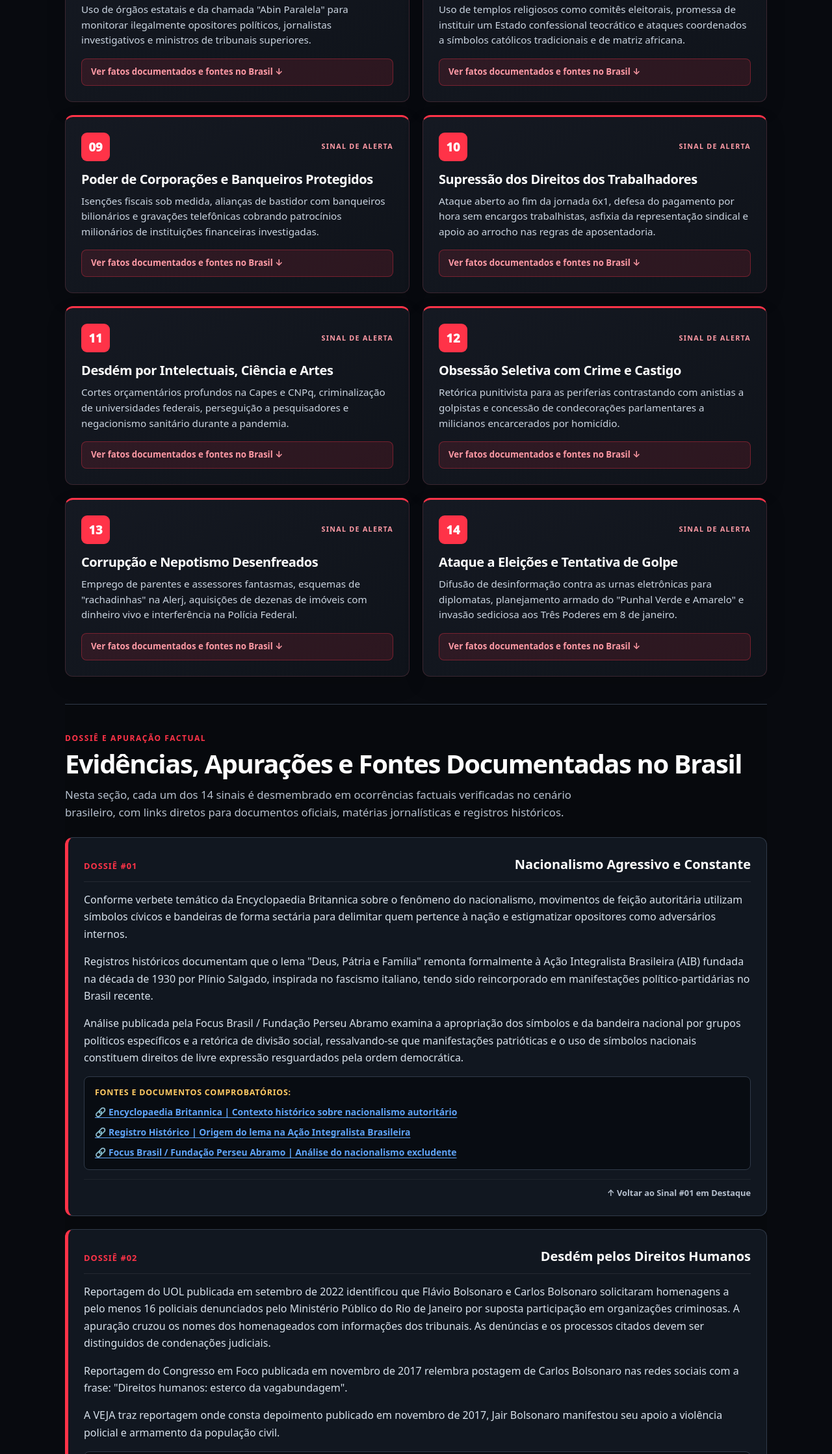
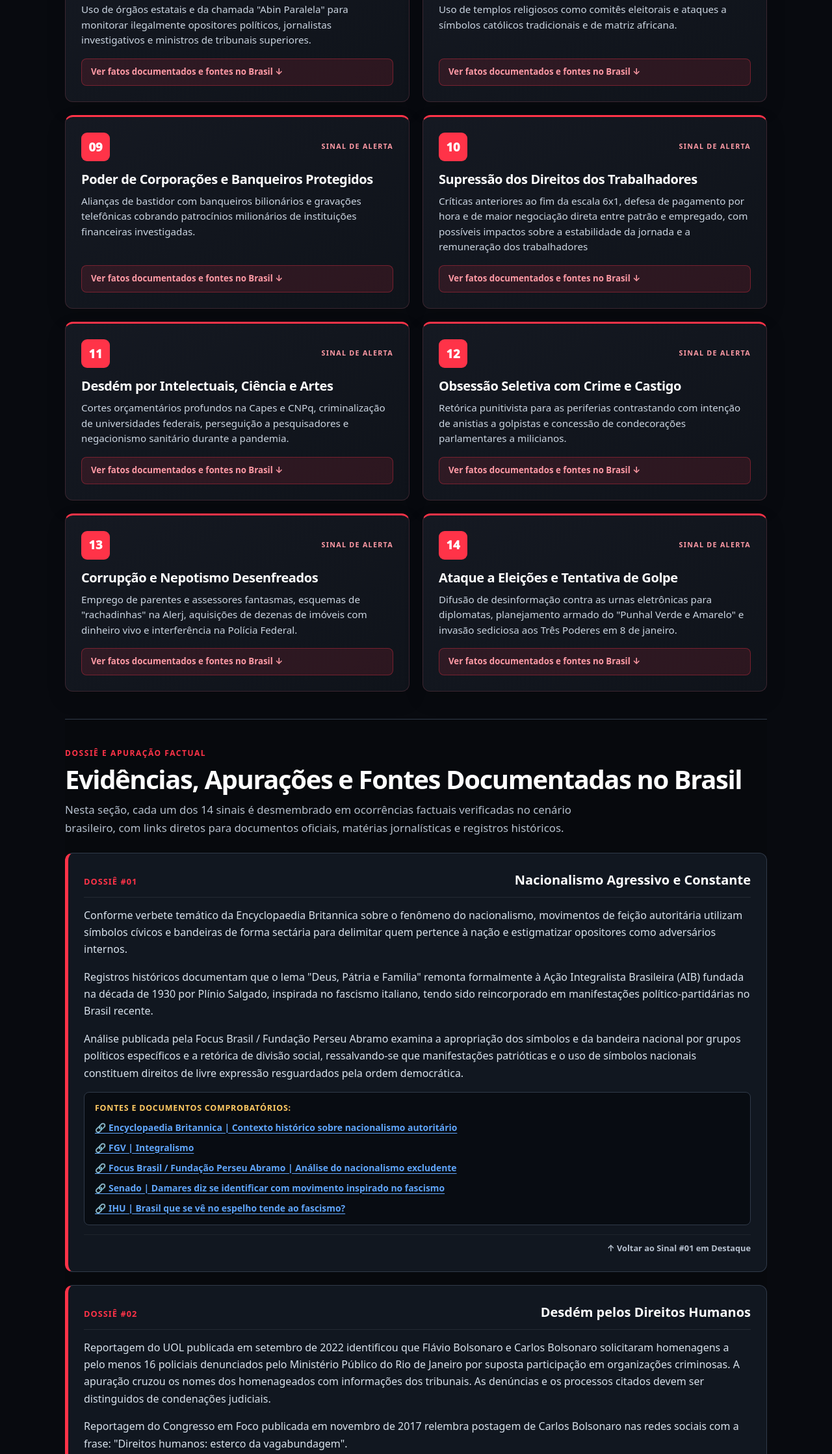
Before and after one commit to pirracabr/dossie-democratico-br, a website: page public/index.html in a window 1280 px wide. Shown: the part 2065-4302 px from the top of the page at 65% size. Drawn offline with Linux system fonts and the light colour scheme.

Commit message:
fix: update and add links to cover more confidence

```diff
--- a/public/index.html
+++ b/public/index.html
@@ -705,9 +705,8 @@
               <span class="severity">SINAL DE ALERTA</span>
             </div>
             <h3>Religião Entrelaçada ao Poder Político</h3>
-            <p class="summary">Uso de templos religiosos como comitês eleitorais, promessa de instituir um
-              Estado confessional teocrático e ataques coordenados a símbolos católicos tradicionais e de
-              matriz africana.</p>
+            <p class="summary">Uso de templos religiosos como comitês eleitorais e ataques a símbolos
+              católicos tradicionais e de matriz africana.</p>
           </div>
           <a class="card-cta" href="#dossie-alerta-08">Ver fatos documentados e fontes no Brasil &darr;</a>
         </article>
@@ -720,8 +719,8 @@
               <span class="severity">SINAL DE ALERTA</span>
             </div>
             <h3>Poder de Corporações e Banqueiros Protegidos</h3>
-            <p class="summary">Isenções fiscais sob medida, alianças de bastidor com banqueiros bilionários e
-              gravações telefônicas cobrando patrocínios milionários de instituições financeiras investigadas.
+            <p class="summary">Alianças de bastidor com banqueiros bilionários e gravações telefônicas cobrando
+              patrocínios milionários de instituições financeiras investigadas.
             </p>
           </div>
           <a class="card-cta" href="#dossie-alerta-09">Ver fatos documentados e fontes no Brasil &darr;</a>
@@ -735,8 +734,9 @@
               <span class="severity">SINAL DE ALERTA</span>
             </div>
             <h3>Supressão dos Direitos dos Trabalhadores</h3>
-            <p class="summary">Ataque aberto ao fim da jornada 6x1, defesa do pagamento por hora sem encargos
-              trabalhistas, asfixia da representação sindical e apoio ao arrocho nas regras de aposentadoria.
+            <p class="summary">Críticas anteriores ao fim da escala 6x1, defesa de pagamento por hora e de maior
+              negociação direta entre patrão e empregado, com possíveis impactos sobre a estabilidade da jornada e a
+              remuneração dos trabalhadores
             </p>
           </div>
           <a class="card-cta" href="#dossie-alerta-10">Ver fatos documentados e fontes no Brasil &darr;</a>
@@ -764,8 +764,9 @@
               <span class="severity">SINAL DE ALERTA</span>
             </div>
             <h3>Obsessão Seletiva com Crime e Castigo</h3>
-            <p class="summary">Retórica punitivista para as periferias contrastando com anistias a golpistas e
-              concessão de condecorações parlamentares a milicianos encarcerados por homicídio.</p>
+            <p class="summary">Retórica punitivista para as periferias contrastando com intenção de anistias a golpistas
+              e
+              concessão de condecorações parlamentares a milicianos.</p>
           </div>
           <a class="card-cta" href="#dossie-alerta-12">Ver fatos documentados e fontes no Brasil &darr;</a>
         </article>
@@ -844,15 +845,25 @@
                 target="_blank" rel="noopener noreferrer">
                 🔗 Encyclopaedia Britannica | Contexto histórico sobre nacionalismo autoritário
               </a>
-              <a class="source-link-item source-link"
-                href="https://pt.wikipedia.org/wiki/Deus,_p%C3%A1tria_e_fam%C3%ADlia" target="_blank"
+              <a class="source-link-item source-link" href="https://atlas.fgv.br/verbete/5925" target="_blank"
                 rel="noopener noreferrer">
-                🔗 Registro Histórico | Origem do lema na Ação Integralista Brasileira
+                🔗 FGV | Integralismo
               </a>
               <a class="source-link-item source-link" href="https://fpabramo.org.br/o-falso-patriota/" target="_blank"
                 rel="noopener noreferrer">
                 🔗 Focus Brasil / Fundação Perseu Abramo | Análise do nacionalismo excludente
               </a>
+              <a class="source-link-item source-link"
+                href="https://www2.senado.leg.br/bdsf/bitstream/handle/id/657096/noticia.html?sequence=1&isAllow"
+                target="_blank" rel="noopener noreferrer">
+                🔗 Senado | Damares diz se identificar com movimento inspirado no fascismo
+              </a>
+              <a class="source-link-item source-link"
+                href="https://www.ihu.unisinos.br/categorias/656252-deus-patria-familia-brasil-que-se-ve-no-espelho-tende-ao-fascismo-artigo-de-vinicius-borges-gomes"
+                target="_blank" rel="noopener noreferrer">
+                🔗 IHU | Brasil que se vê no espelho tende ao fascismo?
+              </a>
+
             </div>
           </div>
           <div class="card-footer-nav">
@@ -1084,6 +1095,11 @@
                 target="_blank" rel="noopener noreferrer">
                 🔗 Agência Brasil | Jornalistas sofreram mais de 1,4 mil ataques em redes sociais
               </a>
+              <a class="source-link-item source-link"
+                href="https://diplomatique.org.br/bolsonaro-e-o-maior-violador-de-direitos-de-comunicadores-as-no-pais/"
+                target="_blank" rel="noopener noreferrer">
+                🔗 Le Monde | Bolsonaro é o maior violador de direitos de comunicadores no país
+              </a>
             </div>
           </div>
           <div class="card-footer-nav">
@@ -1328,6 +1344,11 @@
                 href="https://oglobo.globo.com/rio/alvos-de-operacao-milicianos-foram-homenageados-por-flavio-bolsonaro-em-2003-2004-23391203"
                 target="_blank" rel="noopener noreferrer">
                 🔗 O Globo | Homenagens parlamentares a policiais alvos de operações milicianas
+              </a>
+              <a class="source-link-item source-link"
+                href="https://horadopovo.com.br/flavio-bolsonaro-defendeu-pm-acusado-de-assassinar-menina-de-5-anos/"
+                target="_blank" rel="noopener noreferrer">
+                🔗 Hora do Povo | Flávio Bolsonaro defendeu PM acusado de assassinar menina de 5 anos
               </a>
             </div>
           </div>
```
Also changed, not shown: dist/verification-report.json.
